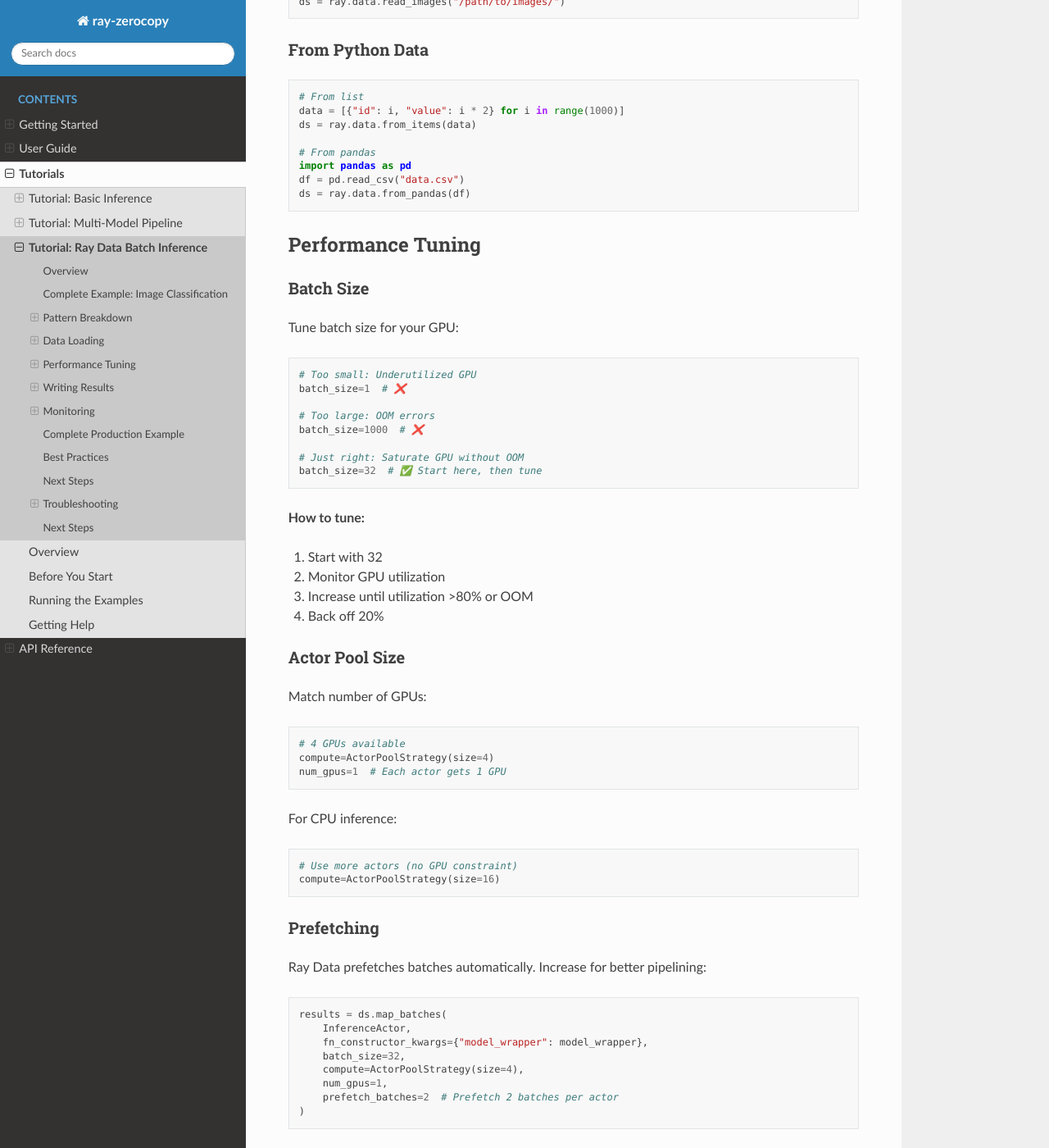
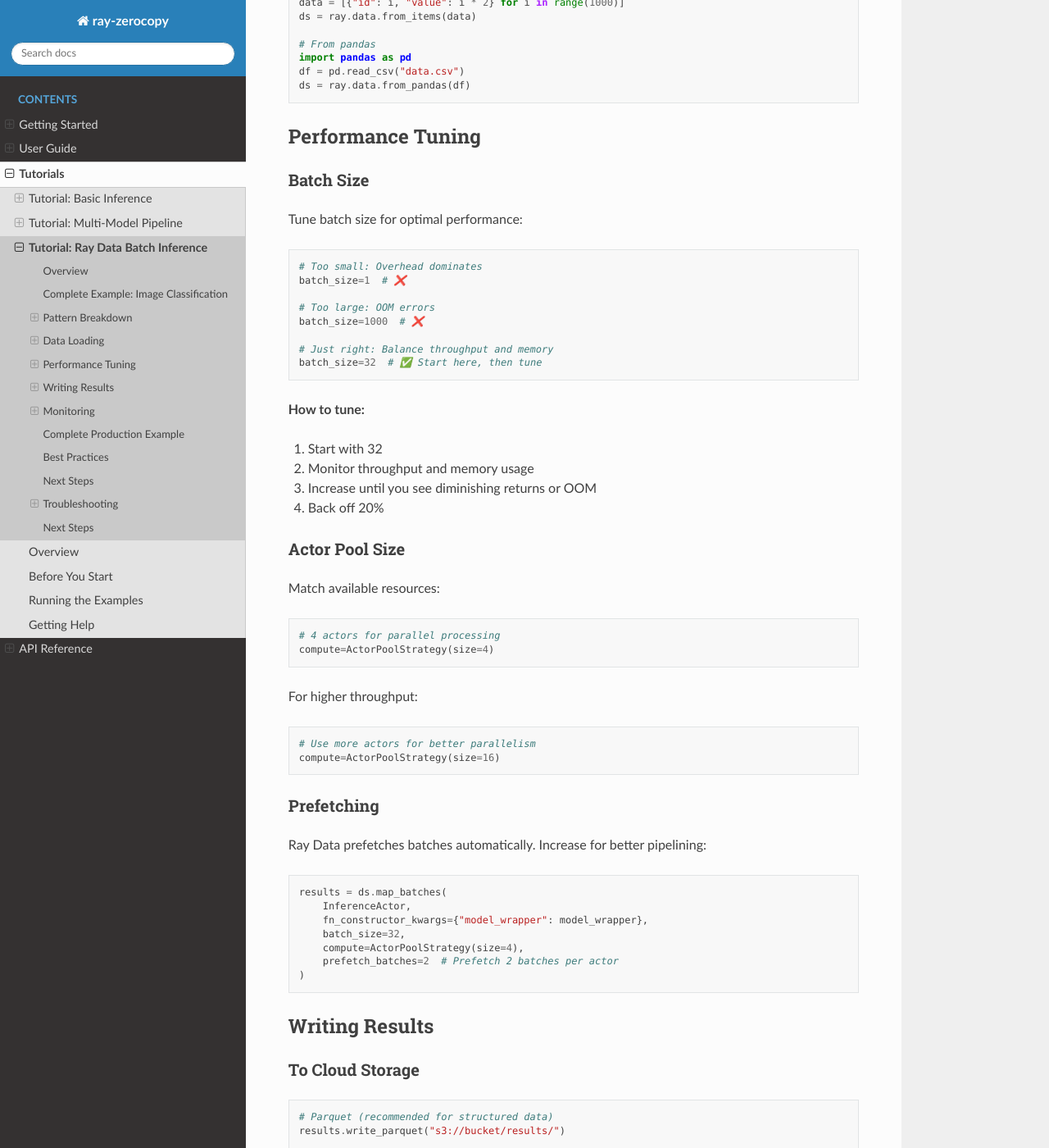
Before and after one commit to wingkitlee0/ray-zerocopy, a Sphinx documentation site: the page built from docs/tutorials/ray_data_batch.md, in a window 1280 px wide and 1400 px high, scrolled down 4286 px. Shown: the whole window at 82% size. Built offline with Sphinx 7.4.7 and the Read the Docs theme 3.1.0, drawn with Linux system fonts in a browser that asks for light colours; some of the changed text lies outside the part shown.

Commit message:
chore: clean up

````diff
--- a/docs/tutorials/ray_data_batch.md
+++ b/docs/tutorials/ray_data_batch.md
@@ -62,8 +61,8 @@
             img = self.transform(img)
             images.append(img)
 
-        # Stack and move to GPU
-        images = torch.stack(images).to("cuda:0")
+        # Stack images
+        images = torch.stack(images)
 
         # Inference
         with torch.no_grad():
@@ -120,7 +118,6 @@
 
 **Benefits:**
 - Preprocessing happens on the actor's resources
-- Can use actor's GPU for preprocessing
 - Reduces data transfer
 
 ### Pattern 2: Separate Preprocessing Step
@@ -131,19 +128,17 @@
 # Step 1: Preprocess (CPU-intensive)
 ds = ds.map_batches(preprocess_fn, batch_size=100)
 
-# Step 2: Inference (GPU-intensive)
+# Step 2: Inference
 ds = ds.map_batches(
     InferenceActor,
     fn_constructor_kwargs={"model_wrapper": model_wrapper},
     batch_size=32,
     compute=ActorPoolStrategy(size=4),
-    num_gpus=1
 )
 ```
 
 **Benefits:**
 - Separate resource allocation
-- CPU preprocessing doesn't block GPU inference
 - Better resource utilization
 
 ### Pattern 3: Postprocessing
@@ -240,39 +233,38 @@
 
 ### Batch Size
 
-Tune batch size for your GPU:
+Tune batch size for optimal performance:
 
 ```python
-# Too small: Underutilized GPU
+# Too small: Overhead dominates
 batch_size=1  # ❌
 
 # Too large: OOM errors
 batch_size=1000  # ❌
 
-# Just right: Saturate GPU without OOM
+# Just right: Balance throughput and memory
 batch_size=32  # ✅ Start here, then tune
 ```
 
 **How to tune:**
 1. Start with 32
-2. Monitor GPU utilization
-3. Increase until utilization >80% or OOM
+2. Monitor throughput and memory usage
+3. Increase until you see diminishing returns or OOM
 4. Back off 20%
 
 ### Actor Pool Size
 
-Match number of GPUs:
+Match available resources:
 
 ```python
-# 4 GPUs available
+# 4 actors for parallel processing
 compute=ActorPoolStrategy(size=4)
-num_gpus=1  # Each actor gets 1 GPU
 ```
 
-For CPU inference:
+For higher throughput:
 
 ```python
-# Use more actors (no GPU constraint)
+# Use more actors for better parallelism
 compute=ActorPoolStrategy(size=16)
 ```
 
@@ -286,7 +278,6 @@
     fn_constructor_kwargs={"model_wrapper": model_wrapper},
     batch_size=32,
     compute=ActorPoolStrategy(size=4),
-    num_gpus=1,
     prefetch_batches=2  # Prefetch 2 batches per actor
 )
 ```
@@ -444,7 +435,6 @@
         fn_constructor_kwargs={"model_wrapper": model_wrapper},
         batch_size=32,
         compute=ActorPoolStrategy(size=4),
-        num_gpus=1,
         prefetch_batches=2
     )
 
@@ -464,10 +454,9 @@
 2. **Use try/except** - Handle errors gracefully
 3. **Log progress** - Track batches and errors
 4. **Tune batch size** - Balance throughput and memory
-5. **Match actors to GPUs** - One actor per GPU
-6. **Profile first** - Measure before optimizing
-7. **Partition output** - Don't create huge files
-8. **Monitor memory** - Watch for OOM errors
+5. **Profile first** - Measure before optimizing
+6. **Partition output** - Don't create huge files
+7. **Monitor memory** - Watch for OOM errors
 
 ## Next Steps
 
@@ -479,13 +468,13 @@
 
 ### Out of Memory (OOM)
 
-**Problem:** GPU runs out of memory
+**Problem:** System runs out of memory
 
 **Solutions:**
 - Reduce `batch_size`
 - Use smaller model
-- Clear cache: `torch.cuda.empty_cache()`
-- Use gradient checkpointing
+- Reduce number of actors
+- Monitor memory usage
 
 ### Slow Inference
 
````
Also changed, not shown: other parts of docs/tutorials/ray_data_batch.md (+0 -4 lines), docs/tutorials/pipeline_example.md (+0 -23 lines), docs/user_guide/ray_data_integration.md (+2 -6 lines), 5 other files.
